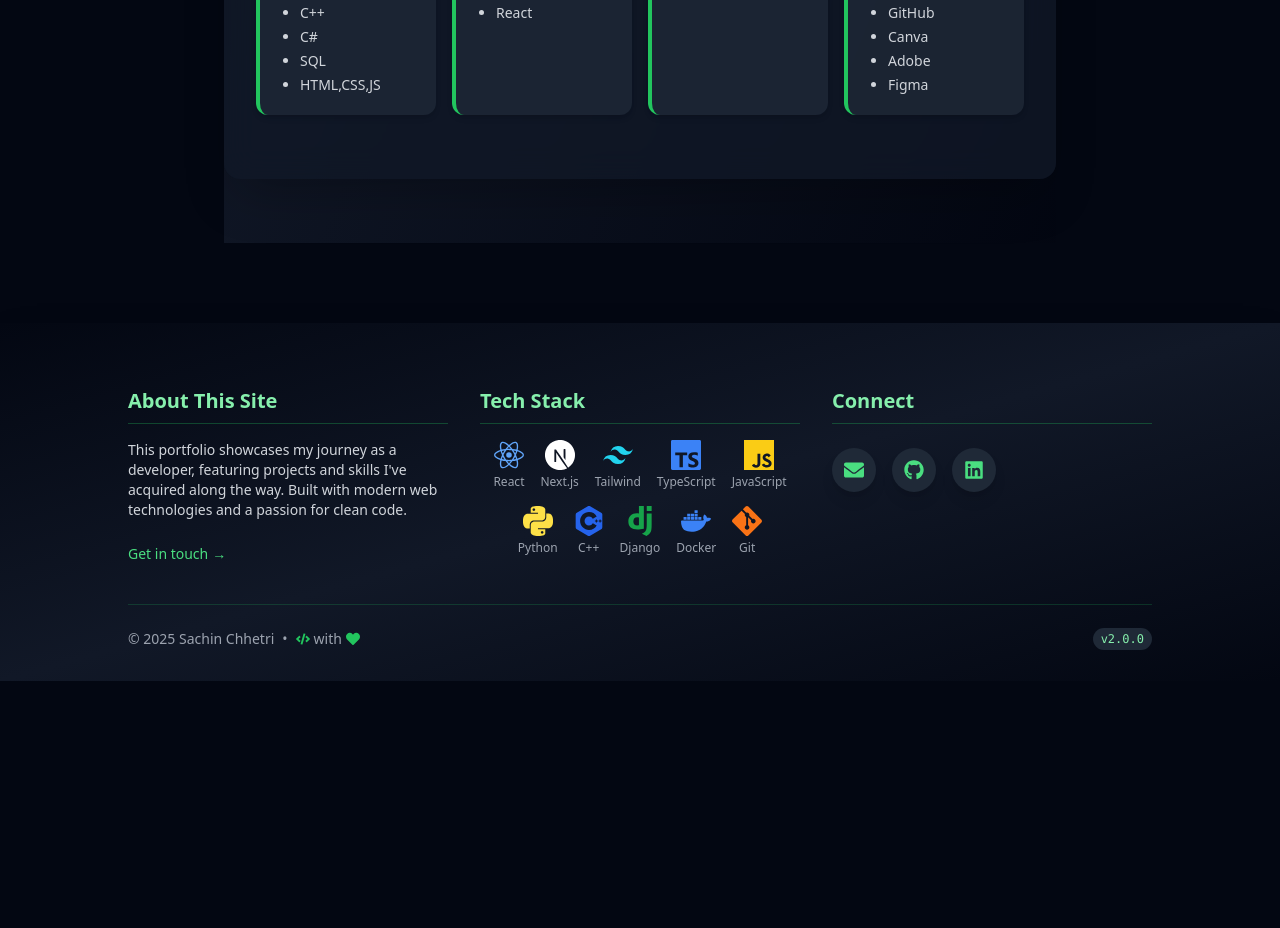
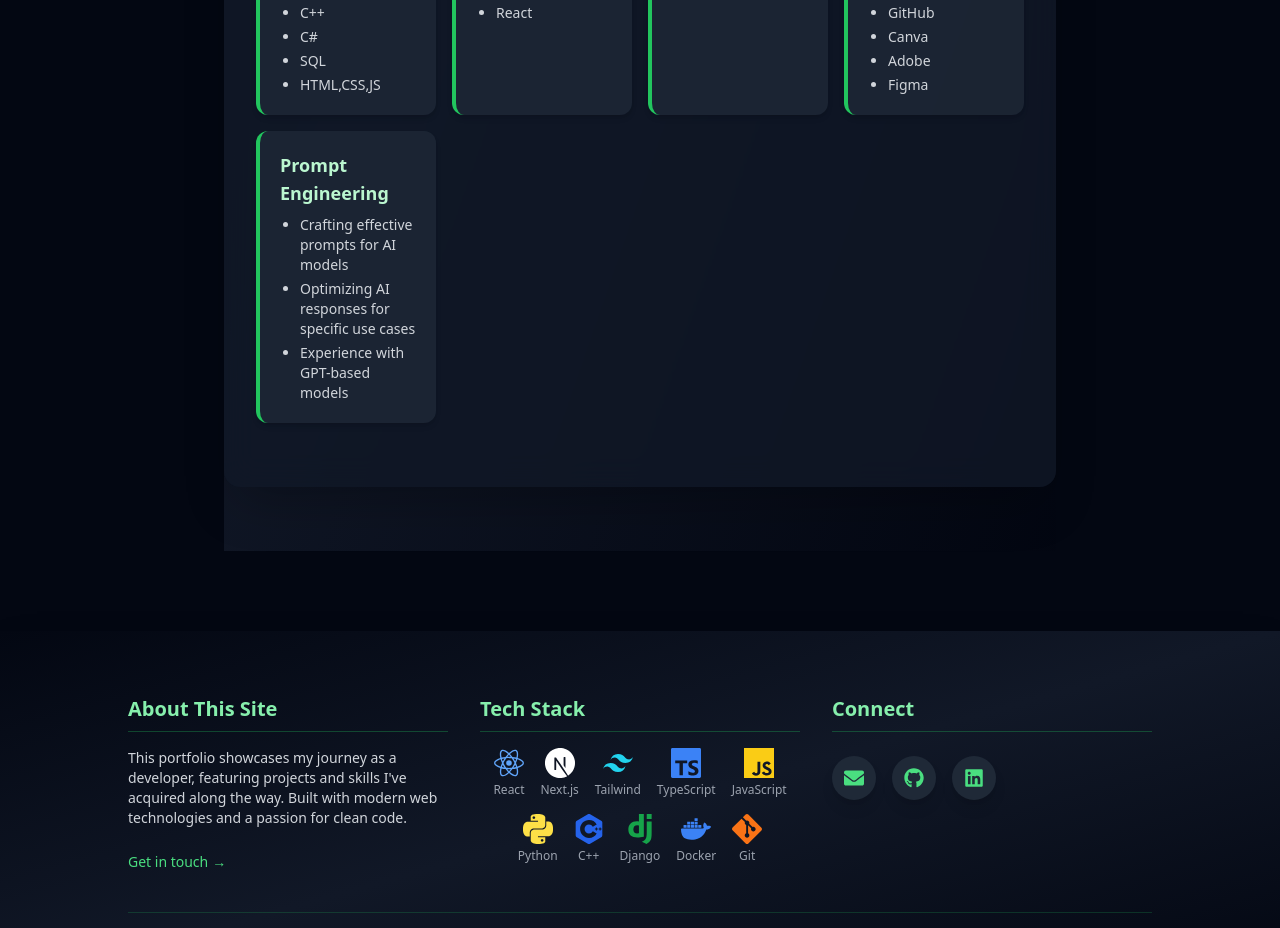
Before and after one commit to sachinchhetri202/my-portfolio, a Next.js app: page /about in a window 1280 px wide. Shown: the part 1886-2814 px from the top of the page. Before the commit the page ends 2567 px from the top, so only its background shows below. Built offline with nearby package versions, Linux system fonts and the light colour scheme.

Commit message:
Added a new section for Prompt Engineering

```diff
--- a/src/app/about/page.tsx
+++ b/src/app/about/page.tsx
@@ -234,6 +234,14 @@
                 <li>Figma</li>
               </ul>
             </div>
+            <div className="bg-gray-800/80 rounded-xl p-5 shadow-md border-l-4 border-green-500">
+              <h3 className="text-lg font-bold text-green-200">Prompt Engineering</h3>
+              <ul className="list-disc pl-5 text-sm text-gray-300 mt-2 space-y-1">
+                <li>Crafting effective prompts for AI models</li>
+                <li>Optimizing AI responses for specific use cases</li>
+                <li>Experience with GPT-based models</li>
+              </ul>
+            </div>
           </div>
         </section>
       </div>
--- a/src/app/layout.tsx
+++ b/src/app/layout.tsx
@@ -17,7 +17,7 @@
 })
 
 export const metadata: Metadata = {
-  title: "My Portfolio",
+  title: "Sachin Chhetri",
   description: "Sachin Chhetri — Backend Developer",
 }
 
```
